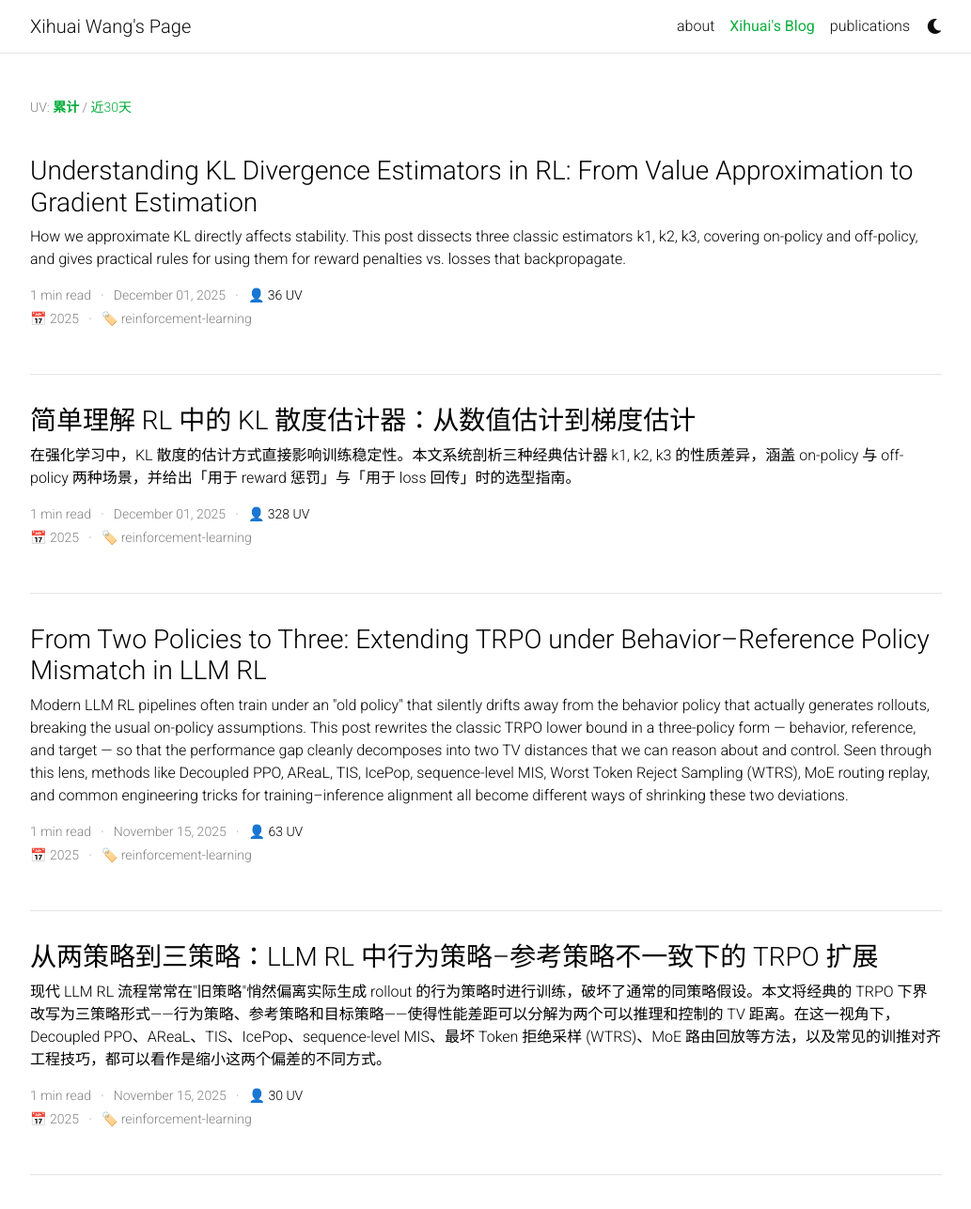
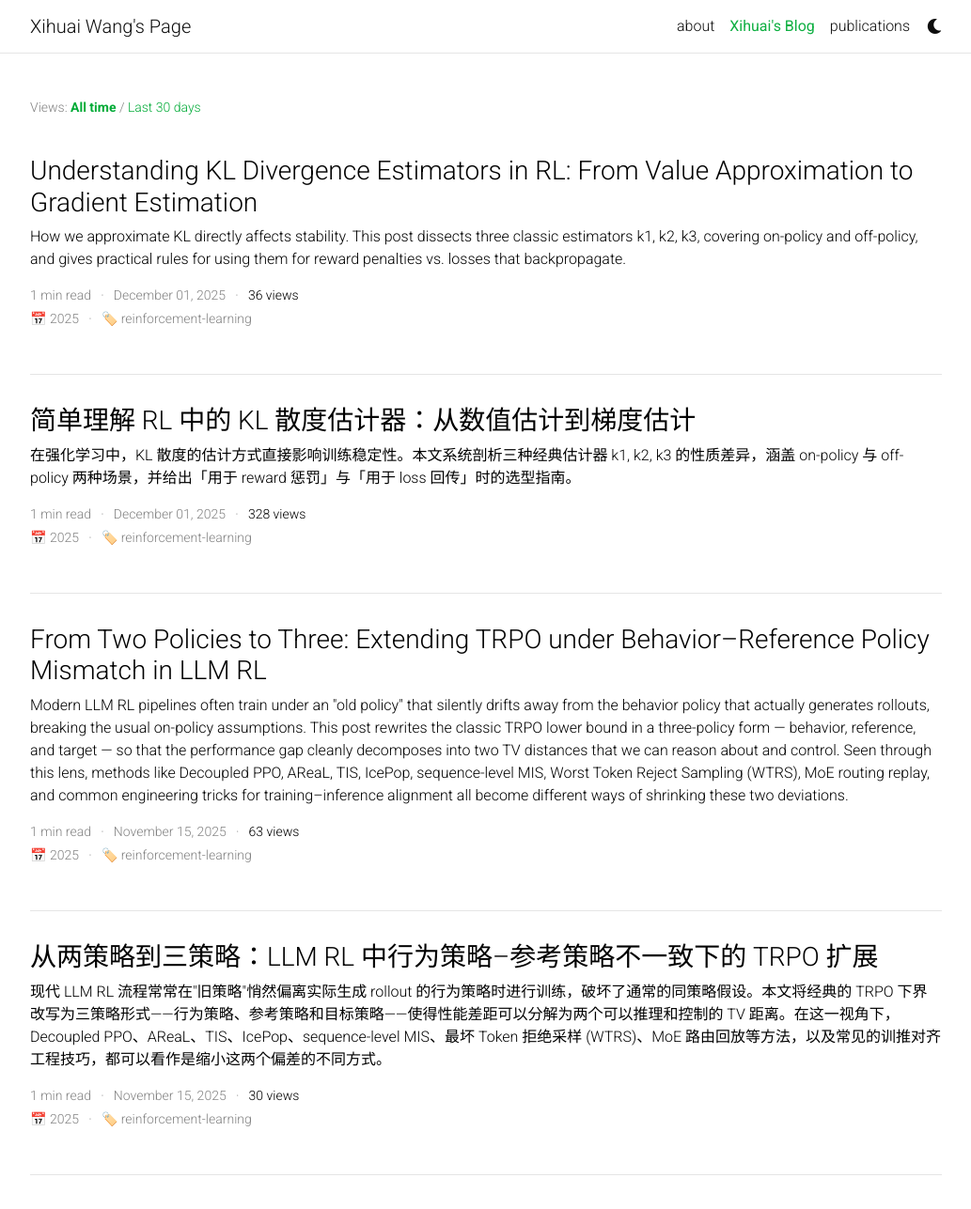
Before and after one commit to xihuai18/xihuai18.github.io, a Jekyll site: the page built from _pages/blog.md, in a window 1280 px wide and 1400 px high, cut to the strip 0-1287 px from the top of the window. Shown: the whole strip at 94% size, without its empty margins (123-1156 px from the left). Built offline with Jekyll 4.4.1, drawn with Linux system fonts in a browser that asks for light colours; comment, search, counter and statistics services are not loaded; a style sheet for code colours, icons or effects is not loaded.

Commit message:
更新 GA4 UV 数据工作流，修改数据提交逻辑并触发部署工作流；新增 post_uv.html 模板以简化 UV 数据处理；更新博客页面以显示访问量并调整相关文本

```diff
--- /dev/null
+++ b/_includes/post_uv.html
@@ -0,0 +1,19 @@
+{%- comment -%}
+  用法: {% include post_uv.html url=post.url %}
+  输出: 设置 uv_all 和 uv_d30 变量
+{%- endcomment -%}
+{%- assign uv_all = 0 -%}
+{%- assign uv_d30 = 0 -%}
+{%- assign lookup_url = include.url -%}
+{%- for item in site.data.post_uv.all -%}
+  {%- if item[0] == lookup_url -%}
+    {%- assign uv_all = item[1] -%}
+    {%- break -%}
+  {%- endif -%}
+{%- endfor -%}
+{%- for item in site.data.post_uv.d30 -%}
+  {%- if item[0] == lookup_url -%}
+    {%- assign uv_d30 = item[1] -%}
+    {%- break -%}
+  {%- endif -%}
+{%- endfor -%}
--- a/_pages/blog.md
+++ b/_pages/blog.md
@@ -9,7 +9,9 @@ nav_order: 1
 <div class="post">
 
 {% assign uv_enabled = site.data.post_uv_meta.generated_at %}
-{% assign uv_has_modes = site.data.post_uv.all %}
+{% assign uv_data_all = site.data.post_uv.all %}
+{% assign uv_data_d30 = site.data.post_uv.d30 %}
+{% assign uv_has_modes = uv_data_all.size | plus: 0 %}
 
 {% assign blog_name_size = site.blog_name | size %}
 {% assign blog_description_size = site.blog_description | size %}
@@ -49,12 +51,12 @@ nav_order: 1
   </div>
   {% endif %}
 
-{% if uv_enabled and uv_has_modes %}
+{% if uv_enabled and uv_has_modes > 0 %}
   <p class="post-meta mb-2">
-    UV:
-    <a href="#" class="uv-toggle" data-uv-mode="all">累计</a>
+    Views:
+    <a href="#" class="uv-toggle" data-uv-mode="all">All time</a>
     /
-    <a href="#" class="uv-toggle" data-uv-mode="d30">近30天</a>
+    <a href="#" class="uv-toggle" data-uv-mode="d30">Last 30 days</a>
   </p>
 {% endif %}
 
@@ -89,22 +91,10 @@ nav_order: 1
                       {{ read_time }} min read &nbsp; &middot; &nbsp;
                       <a href="{{ year | prepend: '/blog/' | relative_url }}">
                         📅 {{ year }} </a>
-                      {% if uv_enabled and uv_has_modes %}
-                        {% assign uv_all = site.data.post_uv.all[post.url] %}
-                        {% assign uv_d30 = site.data.post_uv.d30[post.url] %}
-                        {% if (uv_all == nil or uv_d30 == nil) and post.url contains '.html' %}
-                          {% assign url_no_html = post.url | remove: '.html' %}
-                          {% if uv_all == nil %}
-                            {% assign uv_all = site.data.post_uv.all[url_no_html] %}
-                          {% endif %}
-                          {% if uv_d30 == nil %}
-                            {% assign uv_d30 = site.data.post_uv.d30[url_no_html] %}
-                          {% endif %}
-                        {% endif %}
-                        {% if uv_all == nil %}{% assign uv_all = 0 %}{% endif %}
-                        {% if uv_d30 == nil %}{% assign uv_d30 = 0 %}{% endif %}
+                      {% if uv_enabled and uv_has_modes > 0 %}
+                        {% include post_uv.html url=post.url %}
                         &nbsp; &middot; &nbsp;
-                        <span class="post-uv" data-uv-all="{{ uv_all }}" data-uv-d30="{{ uv_d30 }}">👤 {{ uv_all }} UV</span>
+                        <span class="post-uv" data-uv-all="{{ uv_all }}" data-uv-d30="{{ uv_d30 }}">{{ uv_all }} views</span>
                       {% endif %}
                     </p>
                   </div>
@@ -165,22 +155,10 @@ nav_order: 1
         {% if post.external_source %}
         &nbsp; &middot; &nbsp; {{ post.external_source }}
         {% endif %}
-        {% if uv_enabled and uv_has_modes %}
-          {% assign uv_all = site.data.post_uv.all[post.url] %}
-          {% assign uv_d30 = site.data.post_uv.d30[post.url] %}
-          {% if (uv_all == nil or uv_d30 == nil) and post.url contains '.html' %}
-            {% assign url_no_html = post.url | remove: '.html' %}
-            {% if uv_all == nil %}
-              {% assign uv_all = site.data.post_uv.all[url_no_html] %}
-            {% endif %}
-            {% if uv_d30 == nil %}
-              {% assign uv_d30 = site.data.post_uv.d30[url_no_html] %}
-            {% endif %}
-          {% endif %}
-          {% if uv_all == nil %}{% assign uv_all = 0 %}{% endif %}
-          {% if uv_d30 == nil %}{% assign uv_d30 = 0 %}{% endif %}
+        {% if uv_enabled and uv_has_modes > 0 %}
+          {% include post_uv.html url=post.url %}
           &nbsp; &middot; &nbsp;
-          <span class="post-uv" data-uv-all="{{ uv_all }}" data-uv-d30="{{ uv_d30 }}">👤 {{ uv_all }} UV</span>
+          <span class="post-uv" data-uv-all="{{ uv_all }}" data-uv-d30="{{ uv_d30 }}">{{ uv_all }} views</span>
         {% endif %}
       </p>
       <p class="post-tags">
--- a/assets/js/common.js
+++ b/assets/js/common.js
@@ -16,7 +16,7 @@ $(document).ready(function() {
             if (value === undefined || value === null || value === '') {
                 value = 0;
             }
-            $(this).text('👤 ' + value + ' UV');
+            $(this).text(value + ' views');
         });
 
         $('.uv-toggle').removeClass('font-weight-bold');
```
Also changed, not shown: .github/workflows/ga4-post-uv.yml.
